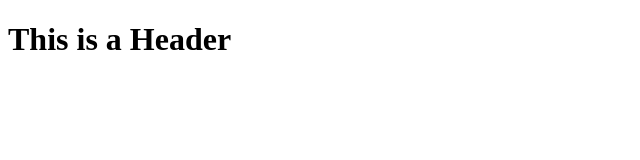
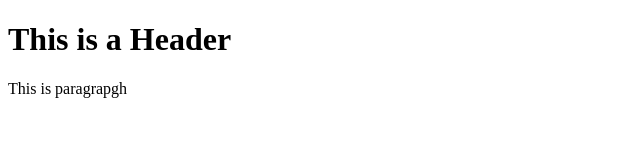
Before and after one commit to sgiles21/git-test, a plain HTML site: page index.html in a window 1280 px wide. Shown: the whole page, without its empty margins (0-640 px from the left). Drawn offline with Linux system fonts and the light colour scheme.

Commit message:
Second commit

```diff
--- a/index.html
+++ b/index.html
@@ -2,5 +2,6 @@
 <html>
    <body>
       <h1>This is a Header</h1>
+      <p>This is paragrapgh</p>
    </body>
 </html>
```
